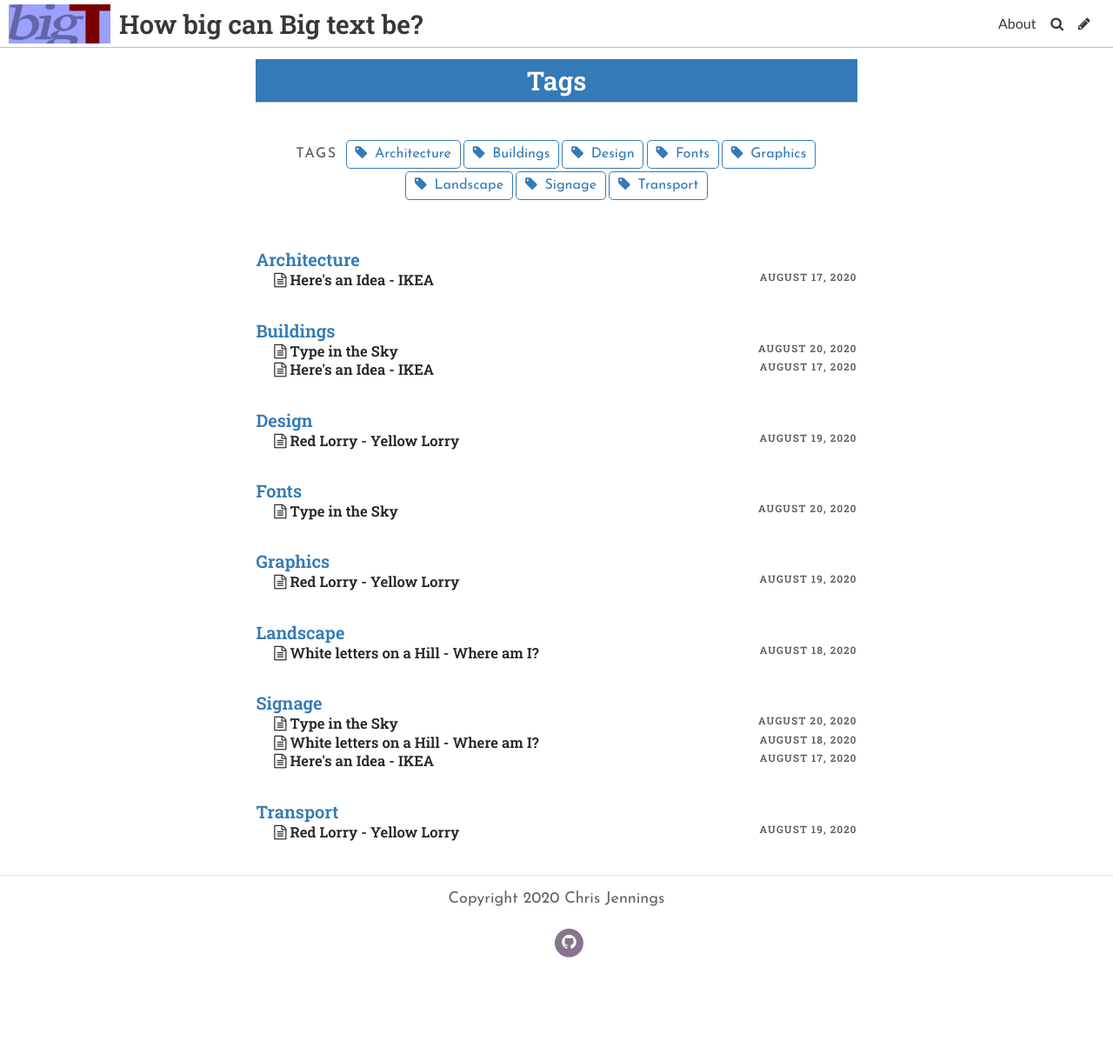
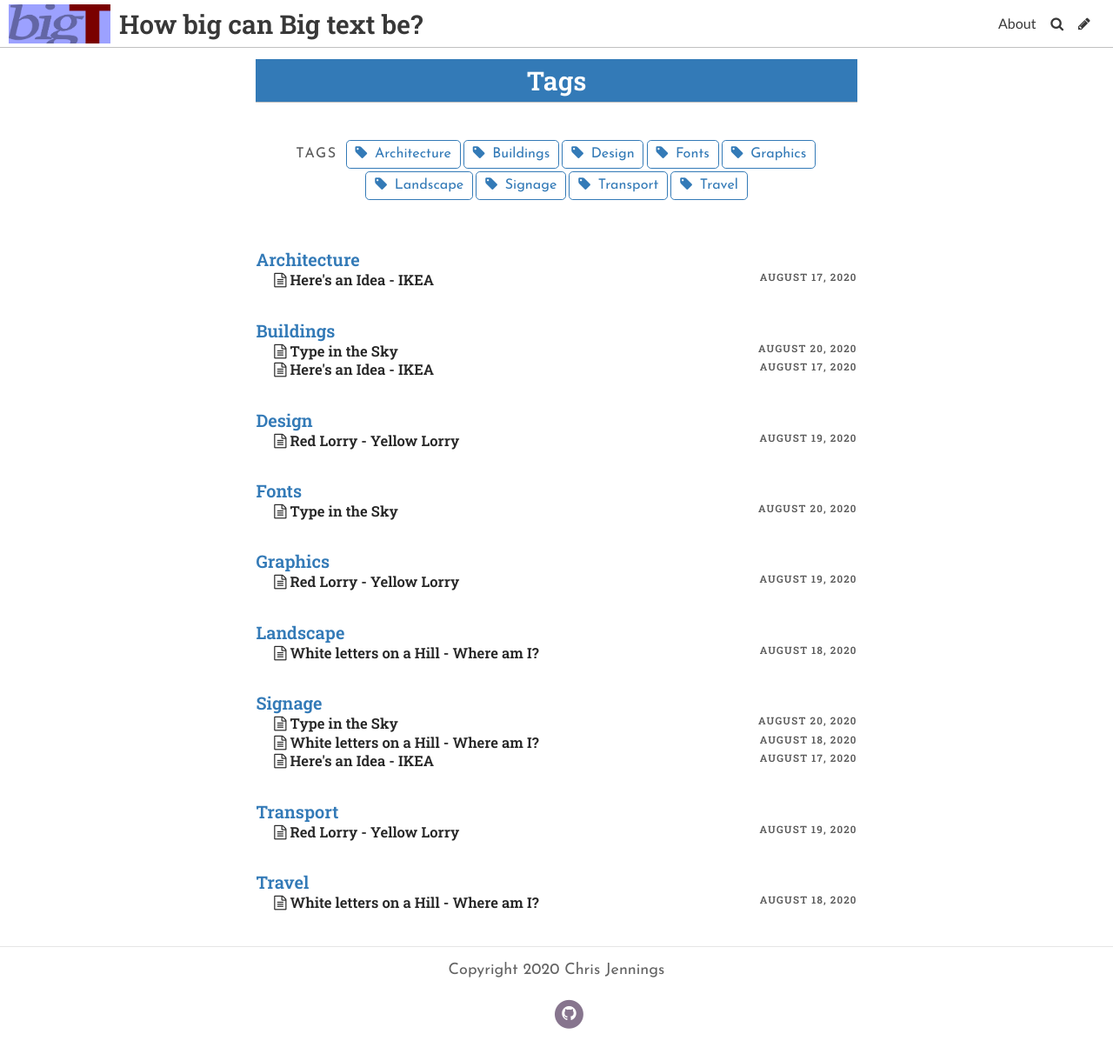
Before and after one commit to chrisatbrookes/bigtext, a Jekyll site: the page built from pages/tags.md, in a window 1280 px wide and 1212 px high. Shown: the whole window at 87% size. Built offline with Jekyll 4.4.1, drawn with Linux system fonts in a browser that asks for light colours; some web fonts are replaced.

Commit message:
Update Post “2020-08-18-white-letters-on-a-hill-where-am-i”

```diff
--- a/_posts/2020-08-18-white-letters-on-a-hill-where-am-i.md
+++ b/_posts/2020-08-18-white-letters-on-a-hill-where-am-i.md
@@ -4,9 +4,11 @@ title: White letters on a Hill - Where am I?
 date: 2020-08-18T08:04:41.392Z
 header_feature_image: ../uploads/file-20171107-6733-1vd7y81.jpg
 caption: The Hollywood sign in 1978
+comments: true
 tags:
   - Landscape
   - Signage
+  - Travel
 ---
 The Hollywood sign in Santa Monica, California is a well known landmark and has an interesting history, because it was originally put up in 1923 as an advertisement for land available for building homes in an area known as *Hollywoodland*.
 
```
